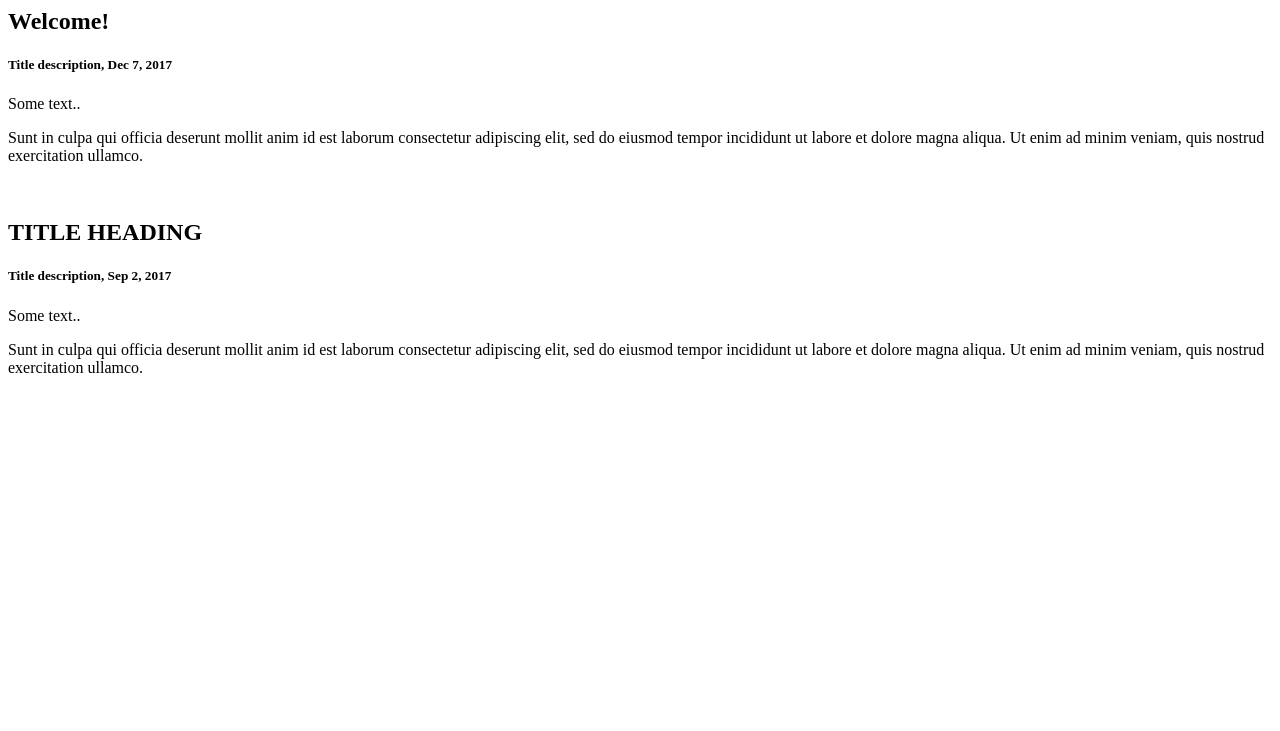
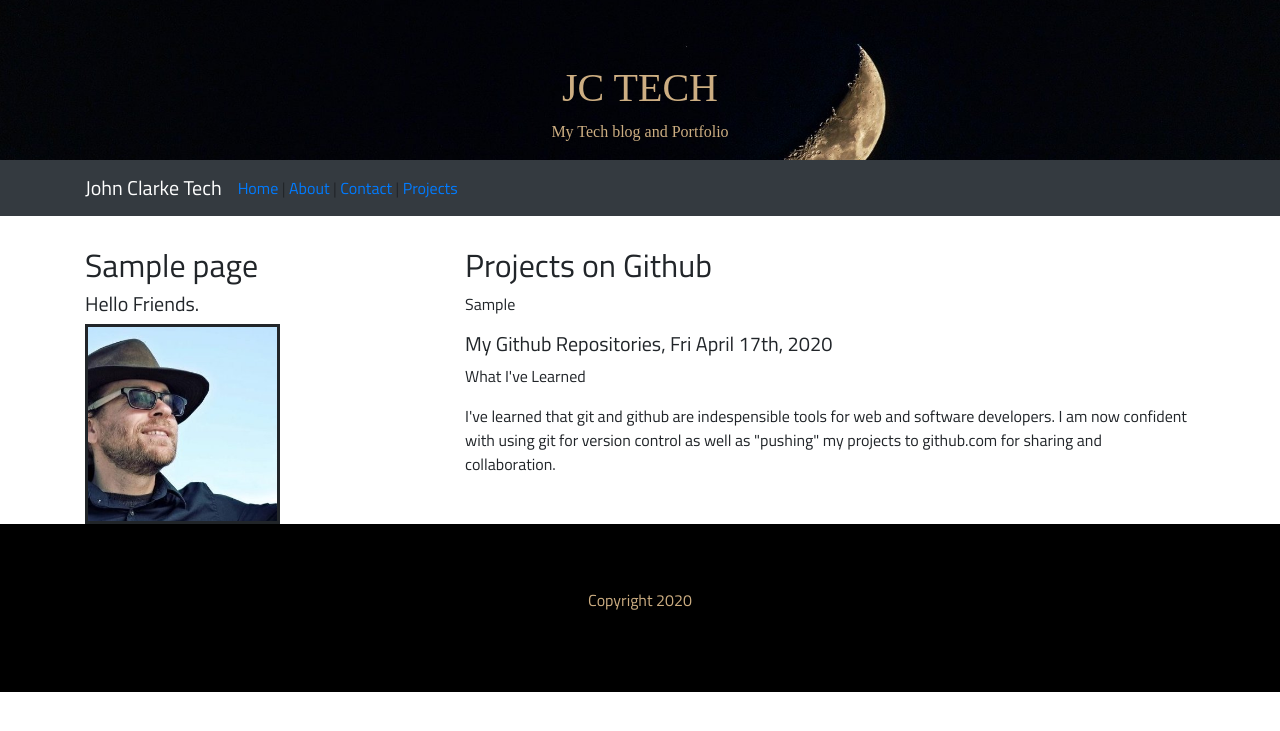
Before and after one commit to omnisonic/jctech_django, a Django app: template templates/projects.html in a window 1280 px wide. Shown: the top 731 px of the page. Run offline with Django 3.2, Linux system fonts and the light colour scheme; the template is opened without the code that fills it: most values are stand-ins (such as "Sample title", 1, 10 or a date in 2020); some libraries are stand-ins or nearby versions.

Commit message:
used api, json data, template filters to add list of github repos to procects page

```diff
--- a/pages/urls.py
+++ b/pages/urls.py
@@ -1,8 +1,13 @@
 from django.urls import path
-from .views import HomePageView
+from .views import HomePageView, AboutPageView, ContactPageView, BlogPageView  #new
+from pages import views
 
 
 urlpatterns = [
-    path ('', HomePageView.as_view(), name='home')
+    path ('about', AboutPageView.as_view(), name='about'),
+    path ('blog', BlogPageView.as_view(), name='blog'),
+    path ('projects', views.projects, name='projects'),
+    path ('contact', ContactPageView.as_view(), name='contact'),
+    path ('', HomePageView.as_view(), name='home'),
 
 ]
--- a/templates/base.html
+++ b/templates/base.html
@@ -33,11 +33,11 @@
   </button>
   <div class="collapse navbar-collapse" id="collapsibleNavbar">
     <ul class="navbar-nav">
-    <!-- {% for page in pages %}
+
       <li class="nav-item">
-        <a class="nav-link {{ 'active' }}"  href="{{ page.title }}"> { page.title|title }}</a>
+        <a href="{%url 'home' %}">Home</a> | <a href="{% url 'about' %}">About</a> | <a href="{% url 'contact' %}">Contact</a>  | <a href="{% url 'projects' %}">Projects</a>
       </li>
-    {% endfor %} -->
+
 
     </ul>
   </div>
@@ -48,8 +48,8 @@
 
 <div class="row">
    <div class="col-sm-4">
-     <h2>About Me</h2>
-     <h5>Photo of me:</h5>
+     <h2>{{ pages.title }}</h2>
+     <h5>Hello Friends.</h5>
      <div><img class="fakeimg" src="{% static 'img/headshot.jpg' %}" alt="photo">
 </div>
      <!-- <p>Some text about me in culpa qui officia deserunt mollit anim..</p>
--- a/templates/contact.html
+++ b/templates/contact.html
@@ -1,3 +1,6 @@
+{% extends "base.html" %}
+<h2>{% block title %}Contact{% endblock title %}</h2>
+{% block content %}
 <div>
   <h2>Contact</h2>
   <!-- copypasta form from https://dev.to/drsavvina/build-a-simple-working-contact-form-with-bootstrap-4-mcf -->
@@ -72,3 +75,4 @@
 ></script>
 
 </div>
+{% endblock content %}
--- a/templates/home.html
+++ b/templates/home.html
@@ -3,9 +3,9 @@
 <!-- {% block nav-home %}<strong class="nav-active">Home</strong>{% endblock %} -->
 
 <div>
-  {% block title %}
-  <h2>Welcome!</h2>
-  {% endblock title %}
+
+  <h2>{% block title %}Welcome!{% endblock title %}</h2>
+
   {% block content %}
 <h5>Title description, Dec 7, 2017</h5>
   <p>Some text..</p>
--- a/templates/projects.html
+++ b/templates/projects.html
@@ -1,11 +1,16 @@
+{% extends "base.html" %}
+{% block title %}Projects{% endblock title %}
+{% block content %}
+
 <div>
-  <h2>Welcome!</h2>
-<h5>Title description, Dec 7, 2017</h5>
-  <p>Some text..</p>
-  <p>Sunt in culpa qui officia deserunt mollit anim id est laborum consectetur adipiscing elit, sed do eiusmod tempor incididunt ut labore et dolore magna aliqua. Ut enim ad minim veniam, quis nostrud exercitation ullamco.</p>
+  <h2>Projects on Github</h2>
+
+  {{ github_repos|linebreaks|urlizetrunc:100 }}
+<h5>My Github Repositories, Fri April 17th, 2020</h5>
+  <p>What I've Learned</p>
+  <p>I've learned that git and github are indespensible tools for web and software developers.  I am now confident with using git for version control as well as "pushing" my projects to github.com for sharing and collaboration.
+  </p>
   <br>
-  <h2>TITLE HEADING</h2>
-  <h5>Title description, Sep 2, 2017</h5>
-  <p>Some text..</p>
-  <p>Sunt in culpa qui officia deserunt mollit anim id est laborum consectetur adipiscing elit, sed do eiusmod tempor incididunt ut labore et dolore magna aliqua. Ut enim ad minim veniam, quis nostrud exercitation ullamco.</p
+
 </div>
+{% endblock content %}
```
Also changed, not shown: pages/views.py (+40 -4 lines), templates/about.html (renamed from templates/bio.html, +8 -2 lines), 2 other files.
